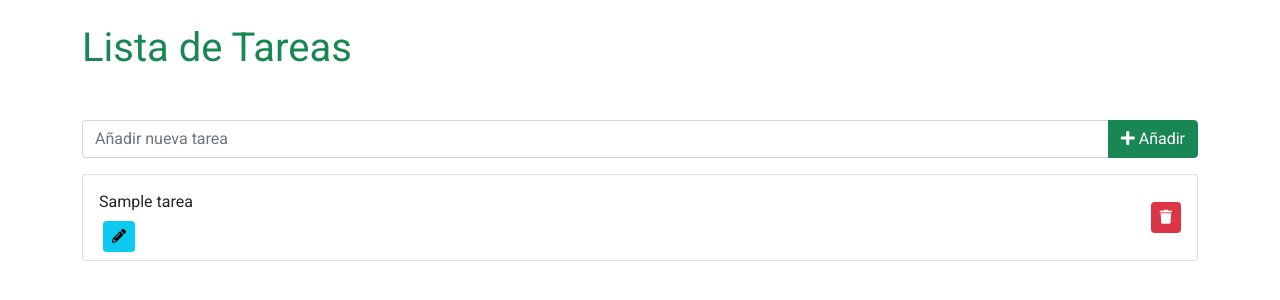
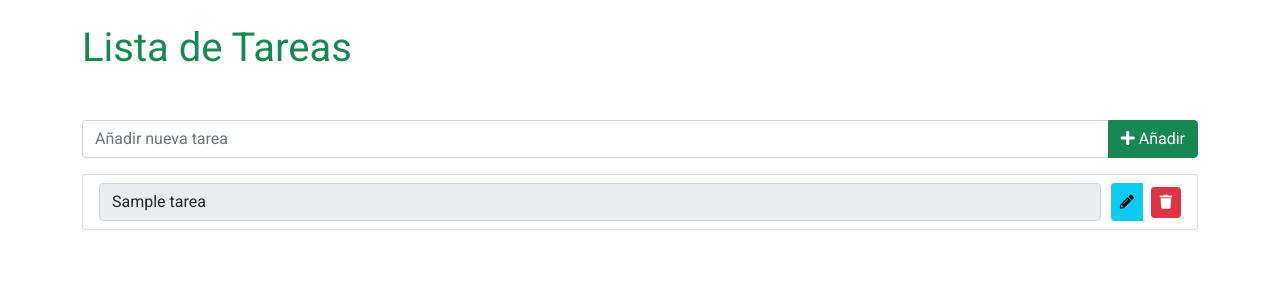
Before and after one commit to DavidDevGt/slim_twig_todo, a PHP site: template templates/tareas.twig in a window 1280 px wide. Shown: the top 300 px of the page. Run offline with PHP 8.4, Linux system fonts and the light colour scheme; the template is opened without the code that fills it: most values are stand-ins (such as "Sample title", 1, 10 or a date in 2020); some libraries are stand-ins or nearby versions.

Commit message:
Update task list and form styling

```diff
--- a/db.json
+++ b/db.json
@@ -1 +1 @@
-["Responder correos electr\u00f3nicos","Asistir a la reuni\u00f3n de las 3 PM","Leer el libro de programaci\u00f3n","Actualizar el proyecto de GitHub","Comprar pollo y papas"]
+["Responder correos electr\u00f3nicos por la tarde","Leer el libro de programaci\u00f3n","Comprar pollo y papas","Responder correos electr\u00f3nicos por la noche"]
--- a/templates/tareas.twig
+++ b/templates/tareas.twig
@@ -20,21 +20,24 @@
 					<input type="text" name="tarea" class="form-control" placeholder="Añadir nueva tarea">
 					<button type="submit" class="btn btn-success">
 						<i class="fas fa-plus"></i>
-						Añadir</button>
+						Añadir
+					</button>
 				</div>
 			</form>
 
 			<ul class="list-group">
 				{% for tarea in tareas %}
-					<li class="list-group-item d-flex justify-content-between align-items-center">
-						<form action="/tareas/editar/{{ loop.index0 }}" method="post" class="form-inline">
-							<input type="text" name="tarea" class="form-control-plaintext tarea-editable" value="{{ tarea }}" readonly>
-							<button type="button" class="btn btn-info btn-sm mx-1 editar-tarea">
+					<li class="list-group-item d-flex align-items-center">
+						<form action="/tareas/editar/{{ loop.index0 }}" method="post" class="d-flex flex-grow-1 me-2">
+							<input type="text" name="tarea" class="form-control tarea-editable" value="{{ tarea }}" readonly style="flex-grow: 1; margin-right: 10px;">
+							<div class="btn-group" role="group">
+								<button type="button" class="btn btn-info btn-sm editar-tarea">
 									<i class="fas fa-pencil-alt"></i>
 								</button>
-							<button type="submit" class="btn btn-success btn-sm mx-1 guardar-tarea" style="display:none;">
+								<button type="submit" class="btn btn-success btn-sm guardar-tarea" style="display:none;">
 									<i class="fas fa-save"></i>
 								</button>
+							</div>
 						</form>
 						<form action="/tareas/{{ loop.index0 }}" method="post">
 							<button type="submit" class="btn btn-danger btn-sm">
@@ -45,10 +48,11 @@
 				{% endfor %}
 			</ul>
 		</div>
+
 		<script>
 			document.querySelectorAll('.editar-tarea').forEach(function (btn) {
                 btn.addEventListener('click', function () {
-            let tarea = this.parentNode.querySelector('.tarea-editable');
+                    let tarea = this.closest('li').querySelector('.tarea-editable');
                     tarea.readOnly = false;
                     tarea.classList.remove('form-control-plaintext');
                     tarea.classList.add('form-control');
```
Lines whose indentation alone changed are shown as unchanged.
